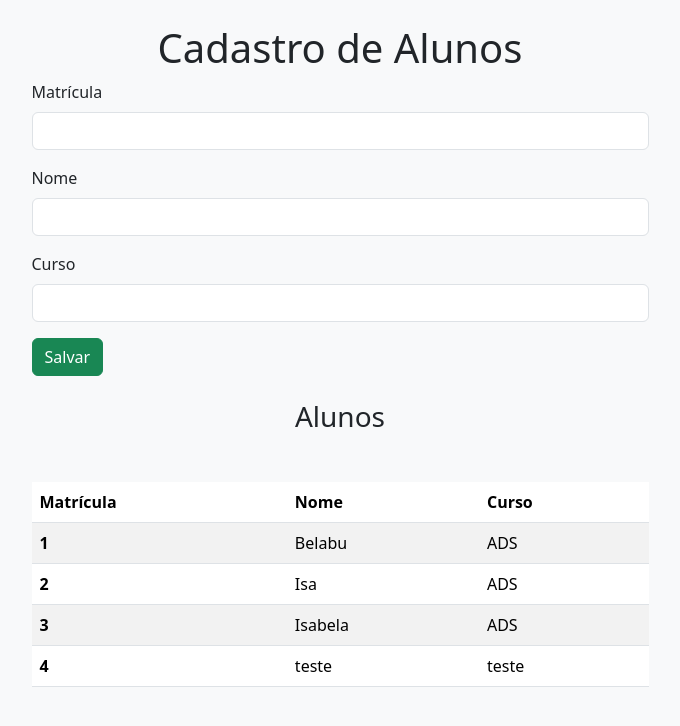
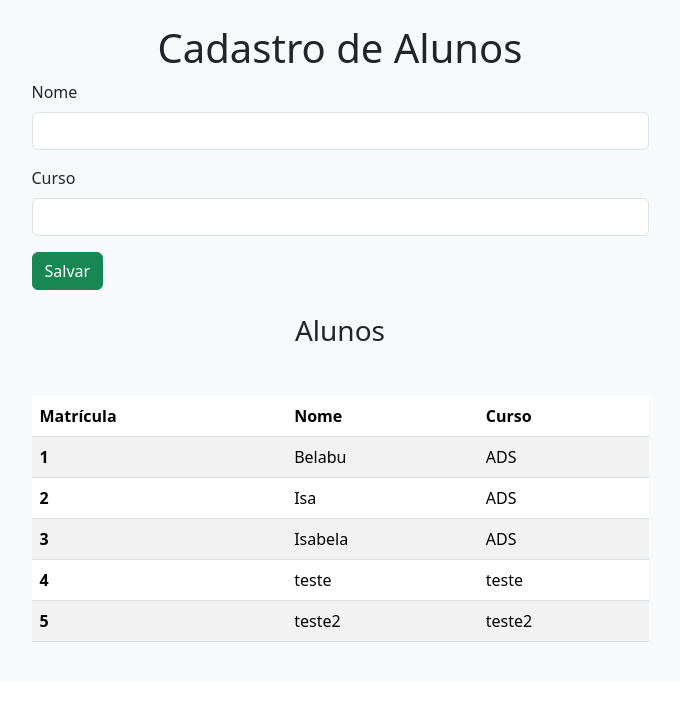
Before and after one commit to isabelabu/cad-aluno, an Angular app: page / in a window 1280 px wide. Shown: the top 726 px of the page, without its empty margins (300-980 px from the left). Built offline with nearby package versions, Linux system fonts and the light colour scheme; data requests are answered from the project's data file.

Commit message:
mudança de versão do json server para corrigir id

```diff
--- a/db.json
+++ b/db.json
@@ -1,24 +1,29 @@
 {
   "students": [
     {
-      "id": "1",
+      "id": 1,
       "name": "Belabu",
       "course": "ADS"
     },
     {
-      "id": "2",
+      "id": 2,
       "name": "Isa",
       "course": "ADS"
     },
     {
-      "id": "3",
+      "id": 3,
       "name": "Isabela",
       "course": "ADS"
     },
     {
-      "id": "4",
+      "id": 4,
       "name": "teste",
       "course": "teste"
+    },
+    {
+      "id": 5,
+      "name": "teste2",
+      "course": "teste2"
     }
   ]
 }
--- a/package.json
+++ b/package.json
@@ -21,7 +21,6 @@
     "@ng-bootstrap/ng-bootstrap": "^16.0.0",
     "@popperjs/core": "^2.11.8",
     "bootstrap": "^5.3.2",
-    "json-server": "^1.0.0-alpha.23",
     "rxjs": "~7.8.0",
     "tslib": "^2.3.0",
     "zone.js": "~0.14.3"
--- a/src/app/students/students.component.html
+++ b/src/app/students/students.component.html
@@ -3,15 +3,6 @@
     <div class="col-7 m-auto p-4">
       <form [formGroup]="formGroupStudent">
         <h1 class="text-center">Cadastro de Alunos</h1>
-        <div class="mb-3">
-          <label for="matricula" class="form-label">Matrícula</label>
-          <input
-            type="text"
-            class="form-control"
-            id="matricula"
-            formControlName="id"
-          />
-        </div>
         <div class="mb-3">
           <label for="nome" class="form-label">Nome</label>
           <input
```
Also changed, not shown: 1 other file (tests, documents, lock files or other folders).
